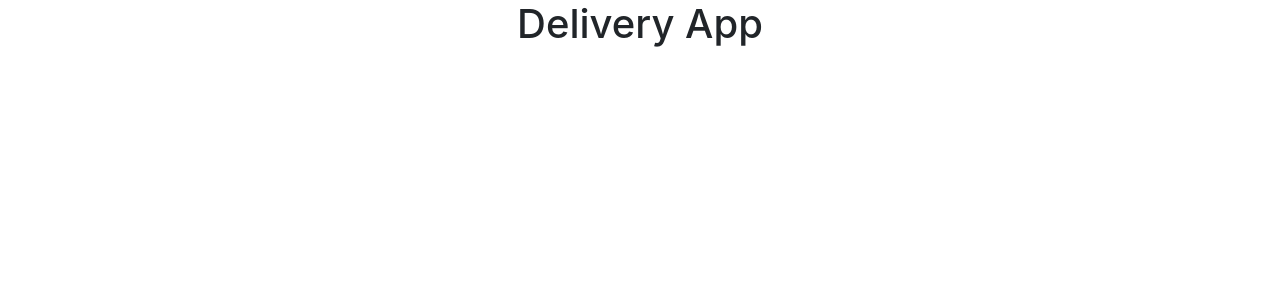
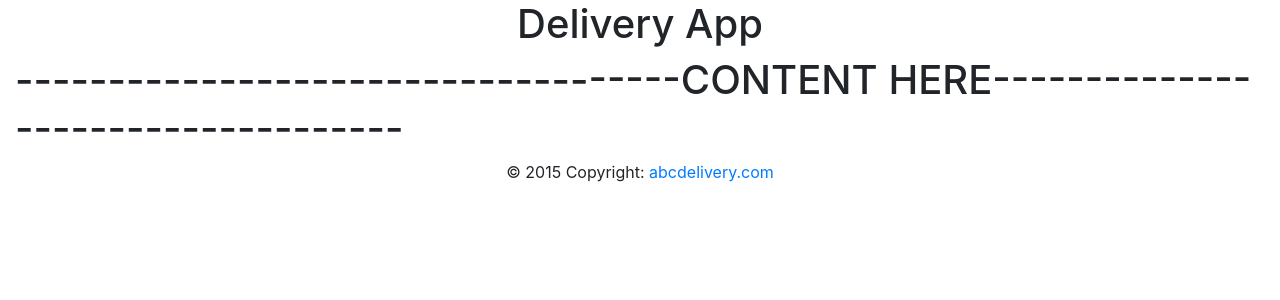
Before and after one commit to crystalthinker/delivery-app, an Angular app: page / in a window 1280 px wide. Shown: the top 300 px of the page. Built offline with nearby package versions, Linux system fonts and the light colour scheme.

Commit message:
test page

```diff
--- a/src/app/app.component.html
+++ b/src/app/app.component.html
@@ -1,7 +1,31 @@
-<div class="container">
-  <div class="row header">
-    <div class="col">
-      <h1>{{title}}</h1>
+<header>
+  <div class="container-fluid">
+    <div class="row header-footer">
+      <div class="col">
+        <h1>{{title}}</h1>
+      </div>
+    </div>
+  </div>
+</header>
+<div class="body">
+   <div class="container-fluid">
+    <div class="row">
+      <div class="col">
+        <h1>------------------------------------CONTENT HERE-----------------------------------</h1>
+      </div>
     </div>
   </div>
 </div>
+<!--Footer-->
+<footer class="page-footer blue center-on-small-only">
+    <div class="container-fluid">
+      <div class="row header-footer">
+        <div class="col">
+        <p> © 2015 Copyright: <a href="https://www.abcdelveryddfdf.com"> abcdelivery.com </a></p>
+      </div>
+      </div>
+
+    </div>
+  <!--/.Copyright-->
+</footer>
+<!--/.Footer-->
--- a/src/app/app.component.scss
+++ b/src/app/app.component.scss
@@ -1,3 +1,3 @@
-.header{
+.header-footer{
   text-align: center;
 }
```
